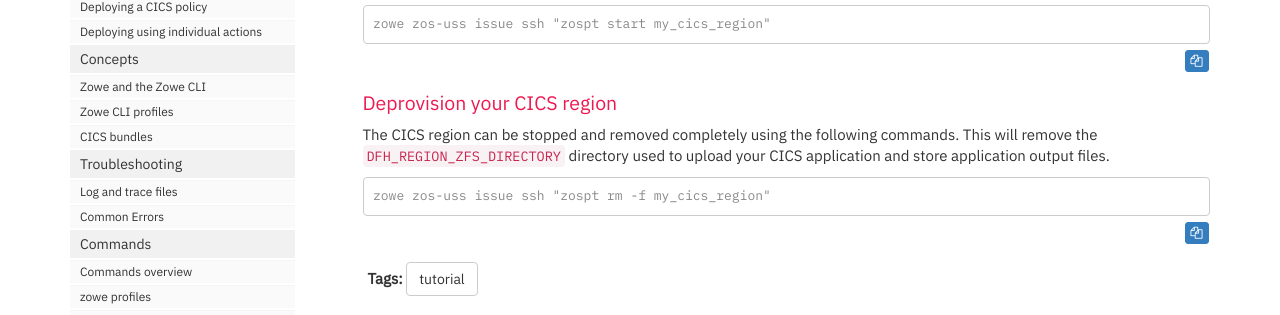
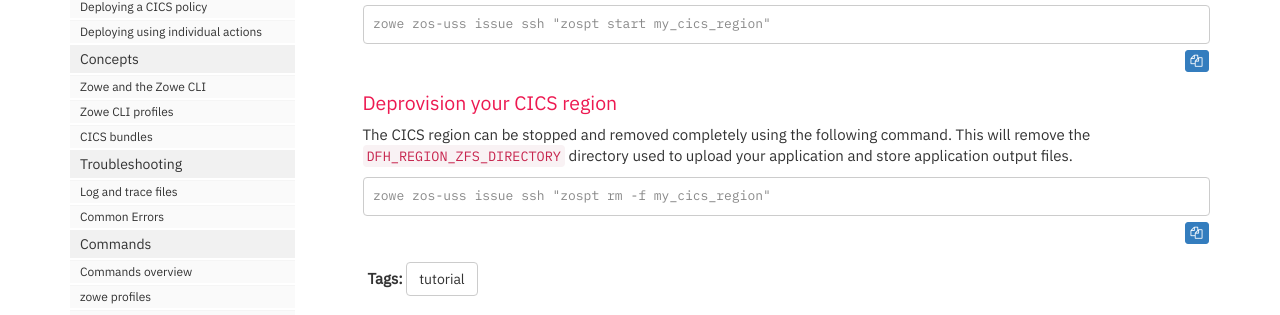
Before and after one commit to IBM/zowe-cli-cics-deploy-plugin, a Jekyll site: the page built from docs/pages/cdp/cdp-Provisioning-a-CICS-region.md, in a window 1280 px wide and 900 px high, scrolled down 2149 px. Shown: the part 356-671 px from the top of the window. Built offline with Jekyll 4.4.1, drawn with Linux system fonts in a browser that asks for light colours; nearby versions of some CDN libraries; comment, search, counter and statistics services are not loaded.

Commit message:
Change 'commands' to be singular
Signed-off-by: Mark Cocker <mark_cocker@uk.ibm.com>

````diff
--- a/docs/pages/cdp/cdp-Provisioning-a-CICS-region.md
+++ b/docs/pages/cdp/cdp-Provisioning-a-CICS-region.md
@@ -114,7 +114,7 @@ zowe zos-uss issue ssh "zospt start my_cics_region"
 
 ### Deprovision your CICS region
 
-The CICS region can be stopped and removed completely using the following commands. This will remove the `DFH_REGION_ZFS_DIRECTORY` directory used to upload your CICS application and store application output files.
+The CICS region can be stopped and removed completely using the following command. This will remove the `DFH_REGION_ZFS_DIRECTORY` directory used to upload your application and store application output files.
 
 ```console
 zowe zos-uss issue ssh "zospt rm -f my_cics_region"
````
